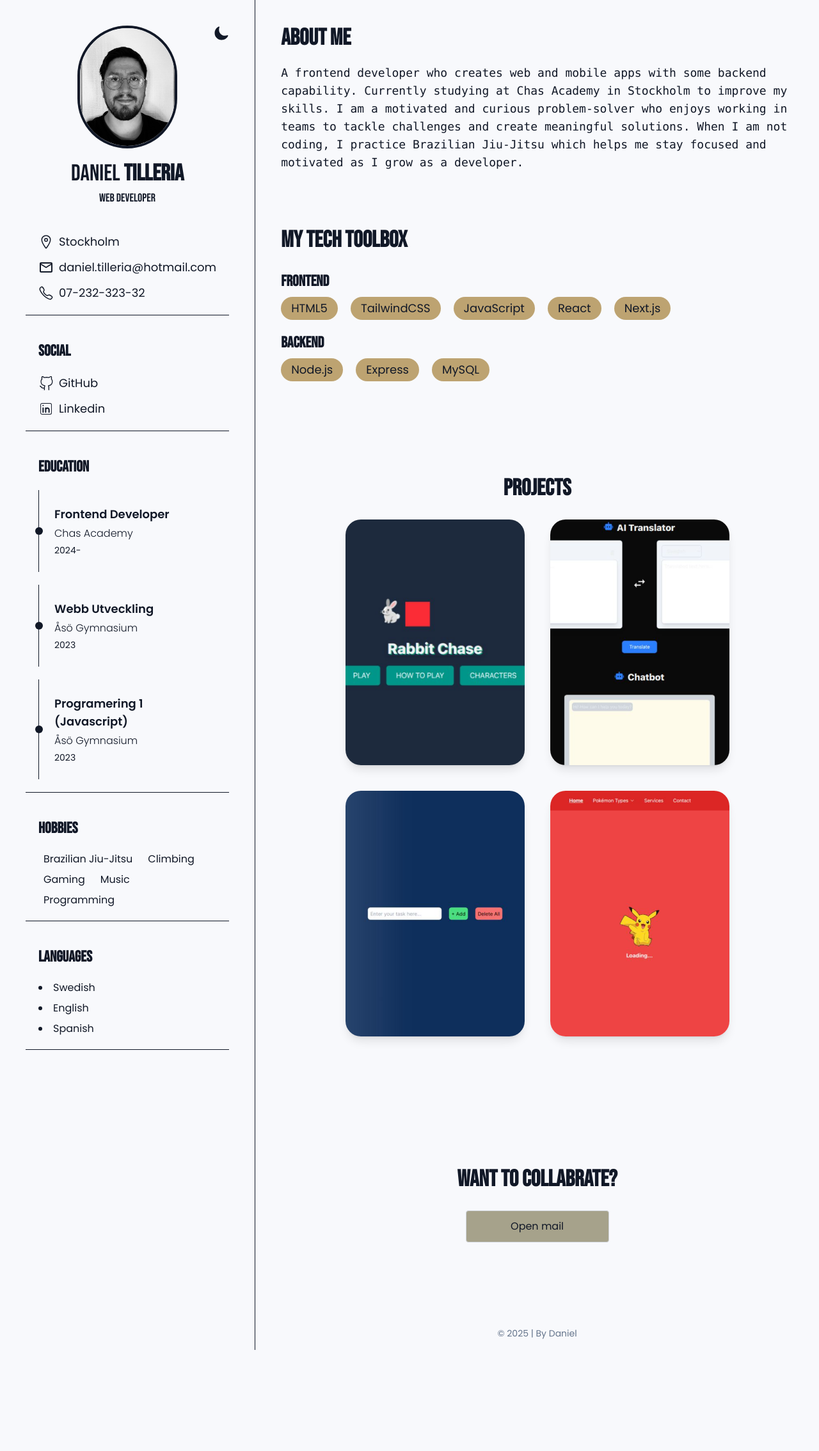
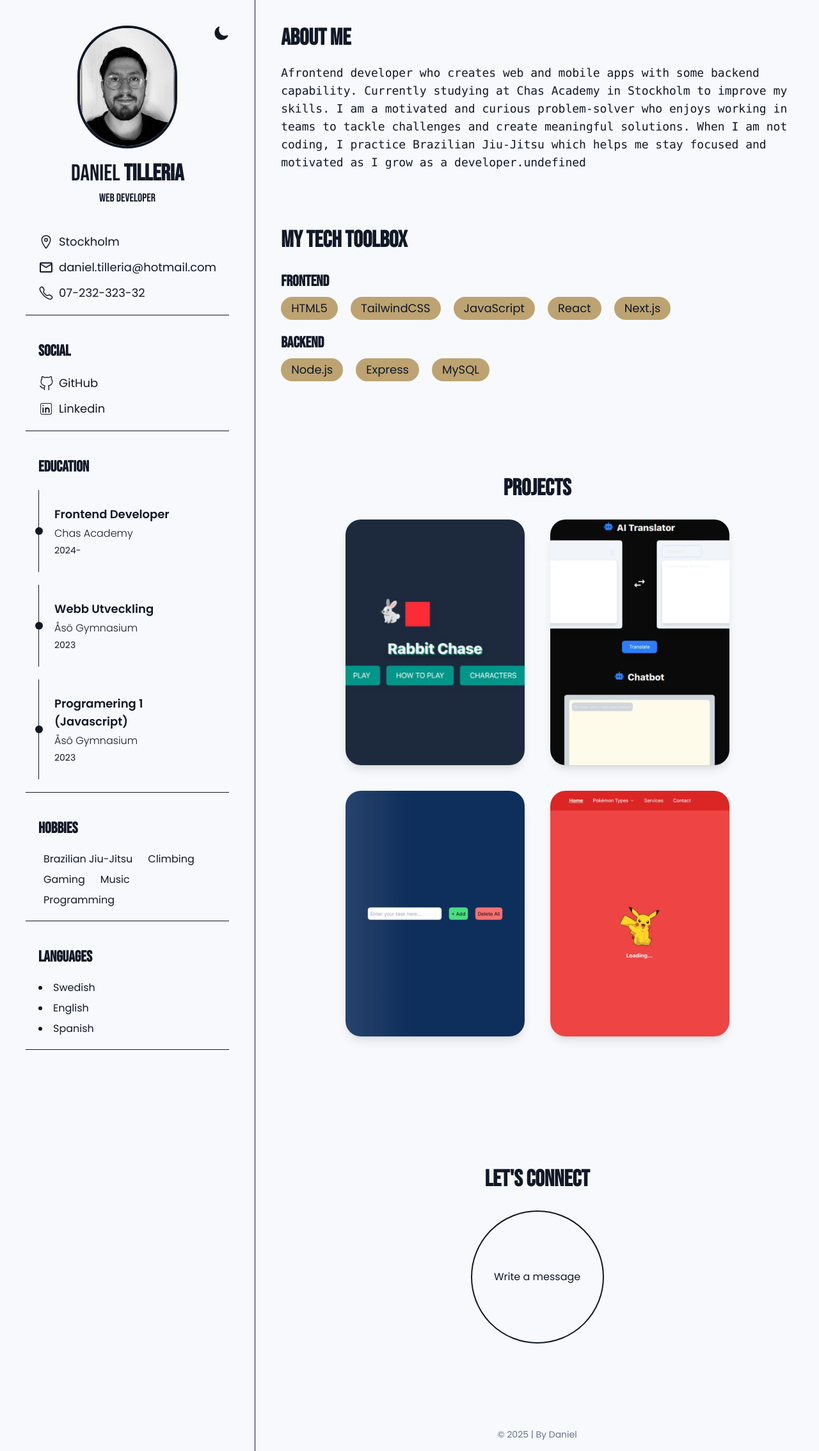
Before and after one commit to Dantilldev/my-portfolio, a Next.js app: page / in a window 1280 px wide. Shown: the whole page at 64% size. Before the commit the page ends 2110 px from the top, so only its background shows below. Built offline with nearby package versions, Linux system fonts and the light colour scheme.

Commit message:
style: Improve About Me section with dynamic text display

```diff
--- a/src/app/layout/HomePage.jsx
+++ b/src/app/layout/HomePage.jsx
@@ -1,4 +1,5 @@
 "use client";
+import {useState, useEffect} from "react";
 import React from "react";
 // import {motion} from "framer-motion";
 import FlipCard from "@/components/FlipCard";
@@ -57,11 +58,33 @@ const projects = [
 ];
 
 export default function HomePage() {
+  const text =
+    "A frontend developer who creates web and mobile apps with some backend capability. Currently studying at Chas Academy in Stockholm to improve my skills. I am a motivated and curious problem-solver who enjoys working in teams to tackle challenges and create meaningful solutions. When I am not coding, I practice Brazilian Jiu-Jitsu which helps me stay focused and motivated as I grow as a developer.";
+
+  const [displayText, setDisplayText] = useState("");
+
+  useEffect(() => {
+    let index = 0;
+    const interval = setInterval(() => {
+      if (index < text.length) {
+        setDisplayText((prev) => prev + text[index]);
+        index++;
+      } else {
+        clearInterval(interval);
+      }
+    }, 10);
+
+    return () => clearInterval(interval);
+  }, []);
   return (
     <div className="min-h-screen flex-3">
       <main className=" flex flex-col p-10">
         {/* About Me */}
         <section className="flex flex-col gap-5 mb-20">
+          <h1 className="text-4xl font-semibold">About Me</h1>
+          <p className="text-lg font-mono">{displayText}</p>
+        </section>
+        {/* <section className="flex flex-col gap-5 mb-20">
           <h1 className="text-4xl font-semibold">About Me</h1>
           <p className="text-lg font-mono">
             A frontend developer who creates web and mobile apps with some
@@ -72,7 +95,7 @@ export default function HomePage() {
             Jiu-Jitsu which helps me stay focused and motivated as I grow as a
             developer.
           </p>
-        </section>
+        </section> */}
 
         {/* Skills */}
         <section className="flex flex-col gap-5 mb-20 ">
@@ -118,11 +141,12 @@ export default function HomePage() {
         {/* CTA-Btn */}
         <div className="flex justify-center items-center mt-40 p-5">
           <section className="flex flex-col items-center gap-5 mb-10 w-[600px] p-4 ">
-            <h1 className="text-4xl font-semibold py-2">Want to collabrate?</h1>
+            <h1 className="text-4xl font-semibold py-2">Let's Connect</h1>
 
             <a href="mailto:daniel.tilleria@hotmail.com">
-              <button className="bg-[#A6A28B] border py-3 px-5 w-56 rounded-sm transform transition-all hover:scale-105">
-                Open mail
+              <button className="relative border-2 py-3 px-5 h-52 w-52 rounded-full overflow-hidden group">
+                <span className="relative z-10">Write a message</span>
+                <span className="absolute inset-0 rounded-full bg-[radial-gradient(circle,_#A6A28B,_transparent)] scale-0 group-hover:scale-150 transition-transform duration-500 ease-initial"></span>
               </button>
             </a>
           </section>
@@ -131,3 +155,5 @@ export default function HomePage() {
     </div>
   );
 }
+
+// bg-[#A6A28B]
```
